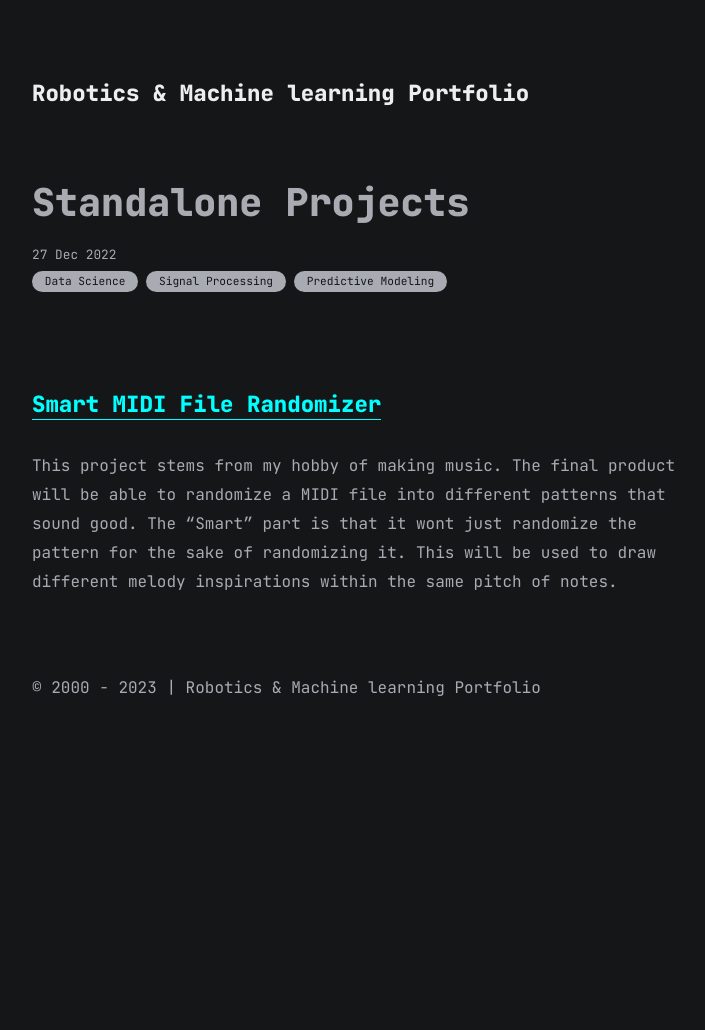
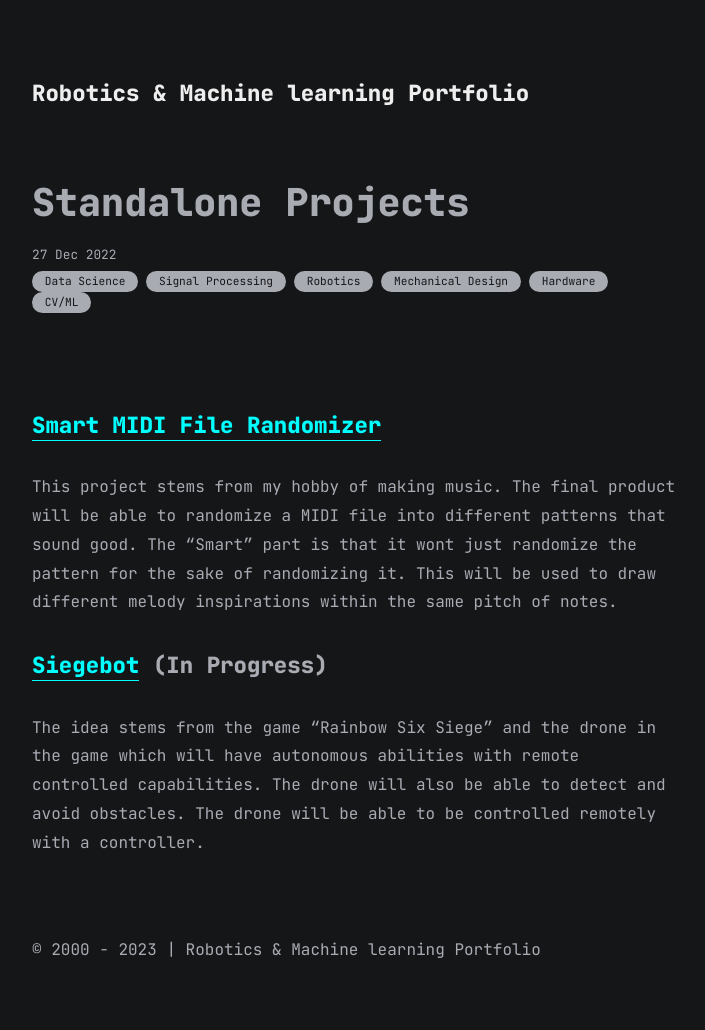
Before and after one commit to jeongwoongc/jeongwoongc.github.io, a Jekyll site: the page built from all_collections/_posts/2022-12-27-standalone-projects.md, in a window 1280 px wide. Shown: the whole page, without its empty margins (283-988 px from the left). Built offline with Jekyll 4.4.1, drawn with Linux system fonts in a browser that asks for light colours; before the commit the page ends 900 px from its top, so only the background shows below that.

```diff
--- a/all_collections/_posts/2022-12-27-standalone-projects.md
+++ b/all_collections/_posts/2022-12-27-standalone-projects.md
@@ -2,9 +2,13 @@
 layout: post
 title: Standalone Projects
 date: 2022-12-27
-categories: [Data Science, Signal Processing, Predictive Modeling ]
+categories: [Data Science, Signal Processing, Robotics, Mechanical Design, Hardware, CV/ML]
 ---
 
 #### [Smart MIDI File Randomizer](https://nbviewer.org/github/jeongwoongc/jeongwoongc.github.io/blob/main/all_collections/JupyterNBs/Standalone_MIDI/MIDI.ipynb)
 
 This project stems from my hobby of making music. The final product will be able to randomize a MIDI file into different patterns that sound good. The "Smart" part is that it wont just randomize the pattern for the sake of randomizing it. This will be used to draw different melody inspirations within the same pitch of notes.
+
+#### [Siegebot]() (In Progress)
+
+The idea stems from the game "Rainbow Six Siege" and the drone in the game which will have autonomous abilities with remote controlled capabilities. The drone will also be able to detect and avoid obstacles. The drone will be able to be controlled remotely with a controller.
```
Also changed, not shown: all_collections/_posts/2022-12-27-object-detection.md (+3 -1 lines), all_collections/_posts/2022-2-01-design-portfolio.md (+1 -1 lines).
